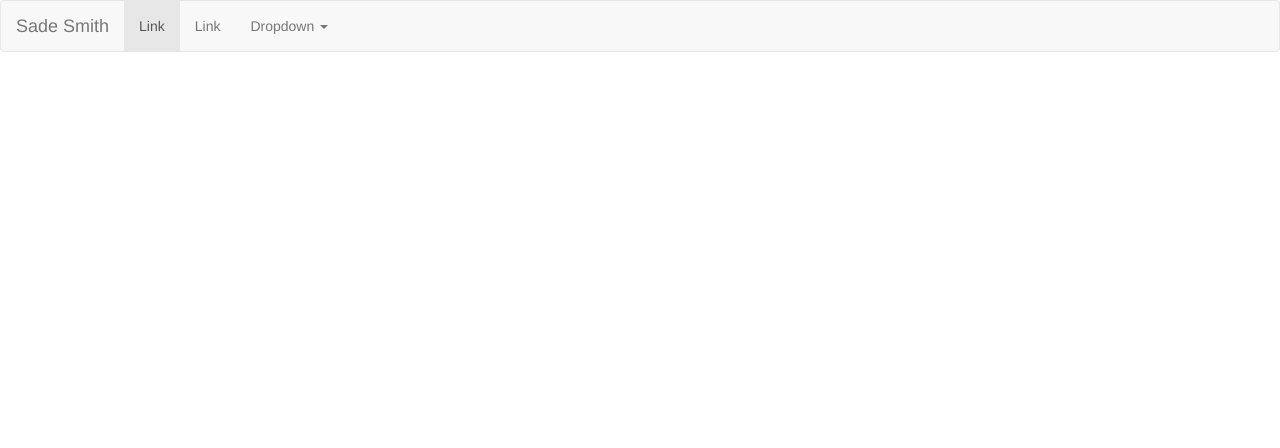
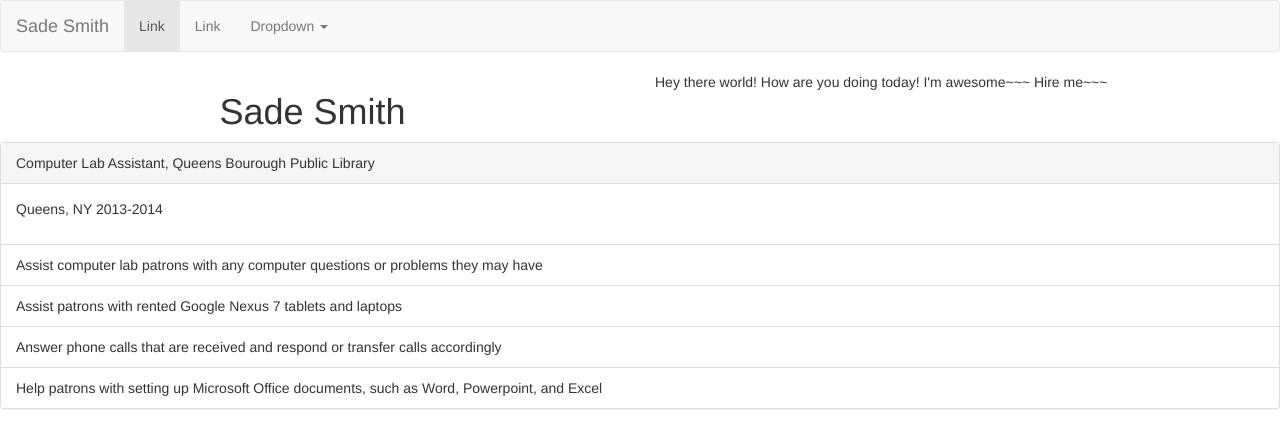
Before and after one commit to sadeambysmith/Sade-Resume, a plain HTML site: page index.html in a window 1280 px wide. Drawn offline with nearby package versions, Linux system fonts and the light colour scheme.

Commit message:
put some bones in it

```diff
--- a/index.html
+++ b/index.html
@@ -45,6 +45,31 @@
     </div><!-- /.container-fluid -->
   </nav>
   <main>
+      <section id="about">
+        <div class="row">
+          <div class="col-xs-12 col-md-6"><h1 class="text-center">Sade Smith</h1></div>
+          <div class="col-xs-12 col-md-6"><p>Hey there world! How are you doing today! I'm awesome~~~ Hire me~~~</p></div>
+        </div>
+      </section>
+      <section id="experience">
+        <div class="panel panel-default">
+          <!-- Default panel contents -->
+          <div class="panel-heading">Computer Lab Assistant, Queens Bourough Public Library</div>
+          <div class="panel-body">
+            <p>Queens, NY 2013-2014</p>
+          </div>
+
+          <!-- List group -->
+          <ul class="list-group">
+            <li class="list-group-item">Assist computer lab patrons with any computer questions or problems they may have</li>
+            <li class="list-group-item">Assist patrons with rented Google Nexus 7 tablets and laptops</li>
+            <li class="list-group-item">Answer phone calls that are received and respond or transfer calls accordingly</li>
+            <li class="list-group-item">Help patrons with setting up Microsoft Office documents, such as Word, Powerpoint, and Excel</li>
+          </ul>
+        </div>
+      </section>
+      <section id="skills"></section>
+      <section id="education"></section>
   </main>
   <footer>
   </footer>
```
